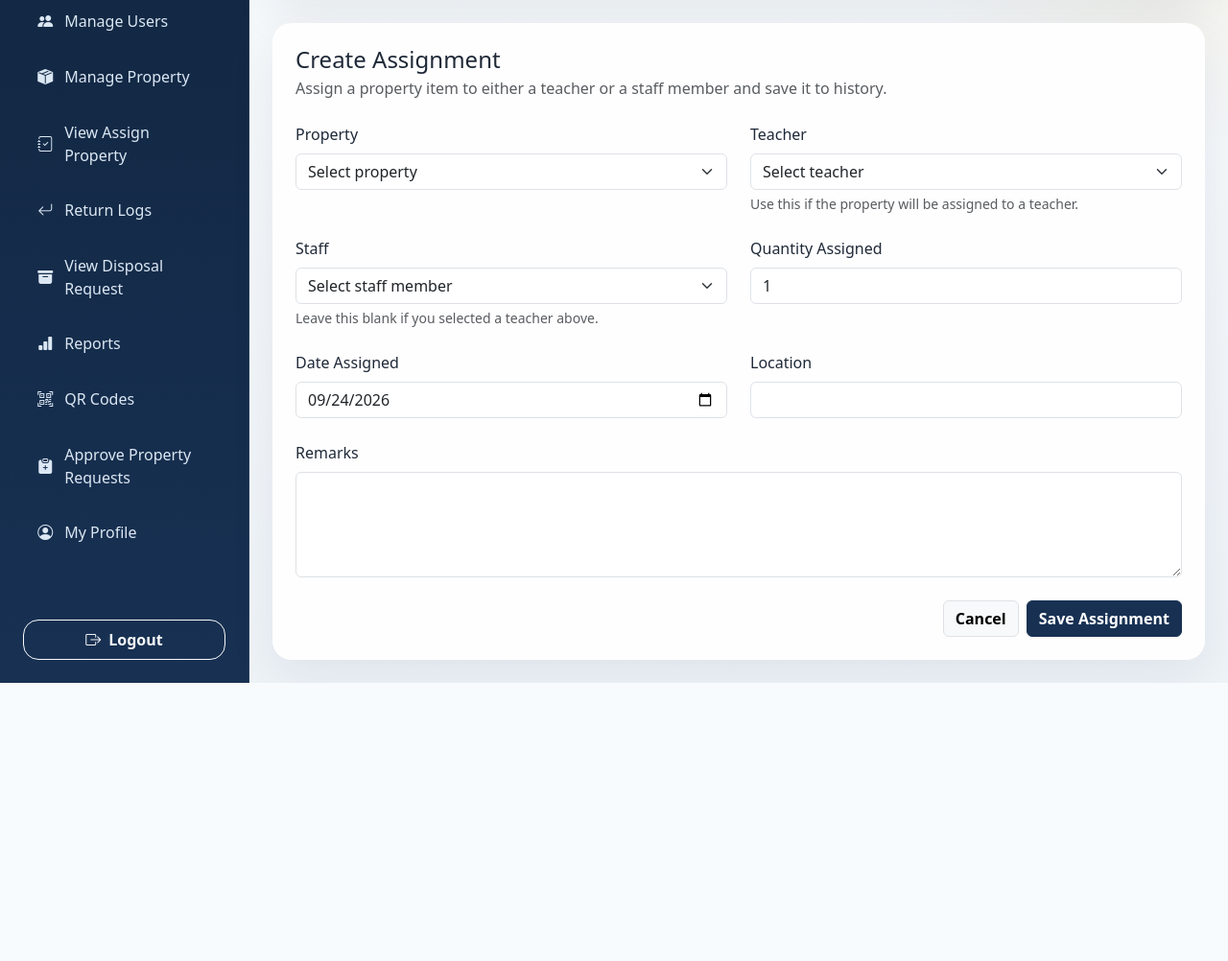
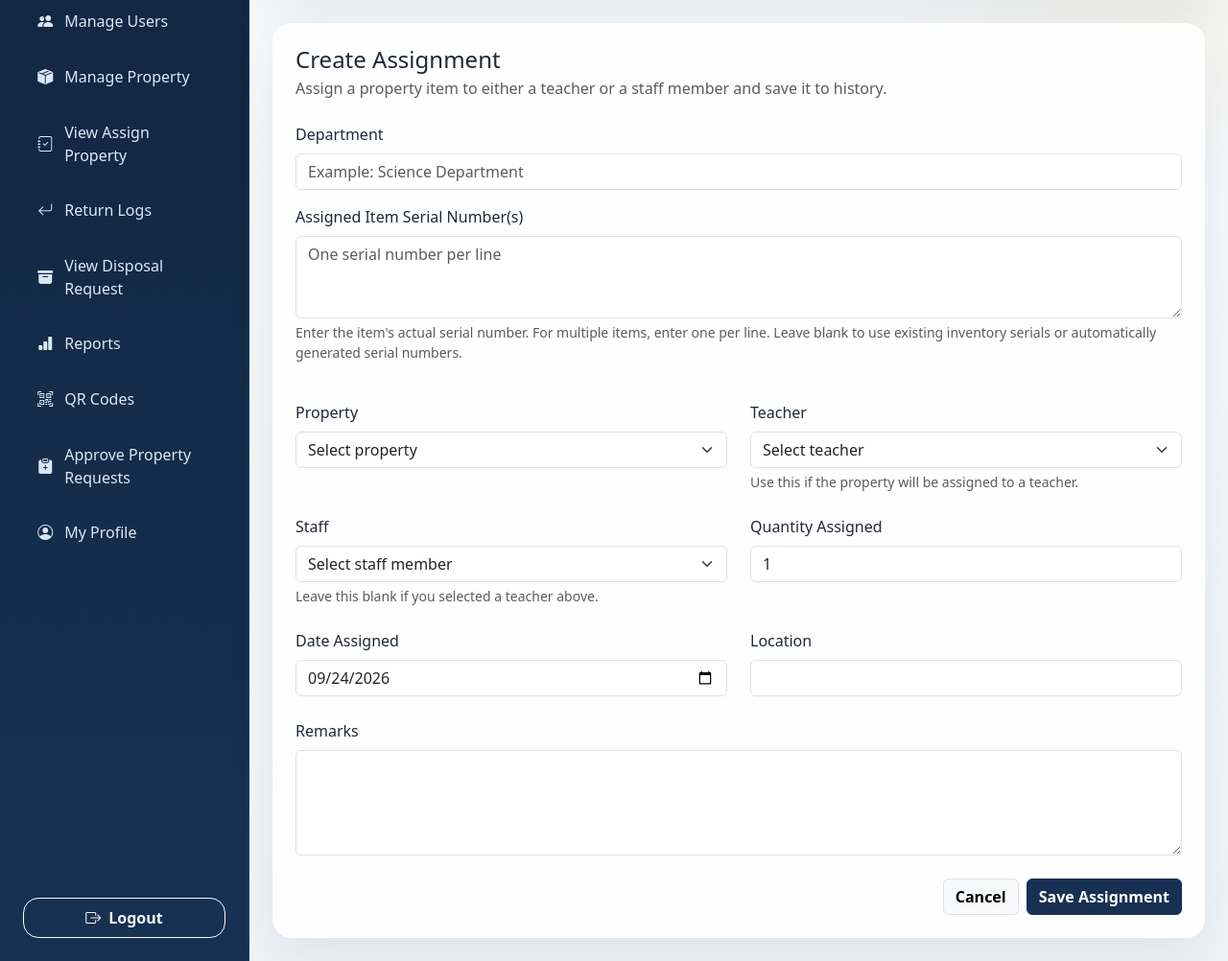
Before and after one commit to rbzromanlablab-lang/-RBLZCapstone, a Laravel app: page /assignments/create in a window 1280 px wide. Shown: the part 222-1224 px from the top of the page at 96% size. Before the commit the page ends 934 px from the top, so only its background shows below. Run offline with Laravel 12, Linux system fonts and the light colour scheme; a user stored in the database is signed in; data comes from the database, SQL or seed files in the repository; data that the repository does not hold is empty.

Commit message:
Add assignment department serial numbers and animated confirmation

```diff
--- a/app/Http/Controllers/AssignmentController.php
+++ b/app/Http/Controllers/AssignmentController.php
@@ -115,6 +115,7 @@ class AssignmentController extends Controller
                 'quantity_assigned' => $requestedQuantity,
                 'date_assigned' => $request->date('date_assigned'),
                 'location' => $request->input('location'),
+                'department' => $request->input('department'),
                 'location_id' => Location::resolveId($request->input('location')),
                 'assigned_at' => $request->date('date_assigned'),
                 'remarks' => $request->input('remarks'),
@@ -122,6 +123,7 @@ class AssignmentController extends Controller
             ]);
 
             $this->assignPropertyUnits($property, $assignment, $requestedQuantity);
+            app(\App\Services\AssignmentSerialService::class)->apply($assignment, $request->input('serial_numbers'));
             $property->decrement('quantity', $requestedQuantity);
             $property->refresh();
             $property->syncInventoryStatus();
@@ -238,11 +240,13 @@ class AssignmentController extends Controller
                 'quantity_assigned' => $requestedQuantity,
                 'date_assigned' => $request->date('date_assigned'),
                 'location' => $request->input('location'),
+                'department' => $request->input('department'),
                 'location_id' => Location::resolveId($request->input('location')),
                 'assigned_at' => $request->date('date_assigned'),
                 'remarks' => $request->input('remarks'),
             ]);
 
+            app(\App\Services\AssignmentSerialService::class)->apply($assignment, $request->input('serial_numbers'));
             $currentProperty->refresh();
             $currentProperty->syncInventoryStatus();
 
--- a/app/Http/Requests/StoreAssignmentRequest.php
+++ b/app/Http/Requests/StoreAssignmentRequest.php
@@ -24,6 +24,8 @@ class StoreAssignmentRequest extends FormRequest
             'quantity_assigned' => ['required', 'integer', 'min:1'],
             'date_assigned' => ['required', 'date'],
             'location' => ['nullable', 'string', 'max:255'],
+            'department' => ['nullable', 'string', 'max:255'],
+            'serial_numbers' => ['nullable', 'string', 'max:20000'],
             'remarks' => ['nullable', 'string'],
         ];
     }
--- a/app/Http/Requests/UpdateAssignmentRequest.php
+++ b/app/Http/Requests/UpdateAssignmentRequest.php
@@ -25,6 +25,8 @@ class UpdateAssignmentRequest extends FormRequest
             'quantity_assigned' => ['required', 'integer', 'min:1'],
             'date_assigned' => ['required', 'date'],
             'location' => ['nullable', 'string', 'max:255'],
+            'department' => ['nullable', 'string', 'max:255'],
+            'serial_numbers' => ['nullable', 'string', 'max:20000'],
             'remarks' => ['nullable', 'string'],
         ];
     }
--- a/app/Http/Requests/UpdatePropertyRequestStatusRequest.php
+++ b/app/Http/Requests/UpdatePropertyRequestStatusRequest.php
@@ -23,6 +23,8 @@ class UpdatePropertyRequestStatusRequest extends FormRequest
                 : [PropertyRequestRecord::STATUS_APPROVED, PropertyRequestRecord::STATUS_REJECTED, PropertyRequestRecord::STATUS_AWAITING_STOCK])],
             'response_notes' => ['required_if:status,rejected,awaiting_stock', 'nullable', 'string', 'max:3000'],
             'property_id' => ['required_if:status,approved,fulfilled', 'nullable', 'integer', 'exists:properties,id'],
+            'department' => ['nullable', 'string', 'max:255'],
+            'serial_numbers' => ['nullable', 'string', 'max:20000'],
         ];
     }
 }
--- a/app/Models/Assignment.php
+++ b/app/Models/Assignment.php
@@ -26,6 +26,7 @@ class Assignment extends Model
         'date_assigned',
         'expected_return_date',
         'location',
+        'department',
         'location_id',
         'assigned_at',
         'returned_at',
--- /dev/null
+++ b/resources/views/assignments/partials/department-serials.blade.php
@@ -0,0 +1,15 @@
+<div class="mb-3">
+    <label for="department" class="form-label">Department</label>
+    <input type="text" id="department" name="department" maxlength="255"
+        class="form-control @error('department') is-invalid @enderror"
+        value="{{ old('department', $assignment->department ?? '') }}" placeholder="Example: Science Department">
+    @error('department')<div class="invalid-feedback">{{ $message }}</div>@enderror
+</div>
+<div class="mb-3">
+    <label for="serial_numbers" class="form-label">Assigned Item Serial Number(s)</label>
+    <textarea id="serial_numbers" name="serial_numbers" rows="3" maxlength="20000"
+        class="form-control @error('serial_numbers') is-invalid @enderror"
+        placeholder="One serial number per line" aria-describedby="serial-help">{{ old('serial_numbers', isset($assignment) && $assignment->exists ? $assignment->propertyUnits()->orderBy('id')->pluck('serial_number')->join("\n") : '') }}</textarea>
+    <div class="form-text" id="serial-help">Enter the item's actual serial number. For multiple items, enter one per line. Leave blank to use existing inventory serials or automatically generated serial numbers.</div>
+    @error('serial_numbers')<div class="invalid-feedback">{{ $message }}</div>@enderror
+</div>
--- a/resources/views/assignments/partials/form.blade.php
+++ b/resources/views/assignments/partials/form.blade.php
@@ -1,6 +1,9 @@
 @csrf
 
 <div class="row g-4">
+    <div class="col-12">
+        @include('assignments.partials.department-serials')
+    </div>
     <div class="col-md-6">
         <label for="property_id" class="form-label">Property</label>
         <select id="property_id" name="property_id" class="form-select @error('property_id') is-invalid @enderror" required>
@@ -195,6 +198,9 @@
             });
 
             propertySelect.addEventListener('change', syncAvailableQuantity);
+            propertySelect.addEventListener('change', () => {
+                document.getElementById('serial_numbers').value = '';
+            });
             quantityInput.addEventListener('input', syncAvailableQuantity);
 
             syncAssigneeSelects();
--- a/resources/views/assignments/print.blade.php
+++ b/resources/views/assignments/print.blade.php
@@ -174,6 +174,10 @@
 
         <section class="meta">
             <div>
+                <div class="label">Department</div>
+                <div class="field">{{ $assignment->department ?: 'Not yet provided' }}</div>
+            </div>
+            <div>
                 <div class="label">Assignment No.</div>
                 <div class="field">#{{ $assignment->id }}</div>
             </div>
--- a/resources/views/assignments/show.blade.php
+++ b/resources/views/assignments/show.blade.php
@@ -30,6 +30,10 @@
         <div class="col-lg-8">
             <div class="dashboard-card p-4 h-100">
                 <h3 class="h5 mb-4">Assignment Information</h3>
+                <div class="border rounded-4 p-3 mb-3">
+                    <div class="text-muted small">Department</div>
+                    <div class="fw-semibold">{{ $assignment->department ?: 'Not yet provided' }}</div>
+                </div>
 
                 <div class="row g-3">
                     <div class="col-md-6">
--- a/resources/views/layouts/app.blade.php
+++ b/resources/views/layouts/app.blade.php
@@ -212,6 +212,21 @@
             box-shadow: 0 18px 40px rgba(15, 23, 42, 0.16);
         }
 
+        @keyframes confirmation-appear {
+            from { opacity: 0; transform: translateY(-12px) scale(0.97); }
+            to { opacity: 1; transform: translateY(0) scale(1); }
+        }
+
+        @keyframes confirmation-check {
+            from { transform: scale(0.6); }
+            to { transform: scale(1); }
+        }
+
+        @media (prefers-reduced-motion: no-preference) {
+            .flash-toast.show { animation: confirmation-appear 280ms ease-out; }
+            .flash-toast.show .confirmation-check { display: inline-block; animation: confirmation-check 350ms ease-out; }
+        }
+
         @media (max-width: 991.98px) {
             .sidebar-shell {
                 --bs-offcanvas-width: min(320px, 88vw);
@@ -357,11 +372,11 @@
                     aria-live="assertive"
                     aria-atomic="true"
                     data-flash-toast
-                    data-bs-delay="3500"
+                    data-bs-delay="5500"
                 >
                     <div class="d-flex">
                         <div class="toast-body">
-                            <strong class="d-block mb-1">Success</strong>
+                            <strong class="d-block mb-1"><i class="bi bi-check-circle-fill confirmation-check me-2" aria-hidden="true"></i>Success</strong>
                             {{ session('success') }}
                         </div>
                         <button type="button" class="btn-close btn-close-white me-3 m-auto" data-bs-dismiss="toast" aria-label="Close"></button>
--- a/resources/views/property-requests/show.blade.php
+++ b/resources/views/property-requests/show.blade.php
@@ -88,6 +88,9 @@
                             <label for="response_notes" class="form-label">{{ $canForward ? 'Staff review notes' : 'Admin notes / reason' }}</label>
                             <textarea id="response_notes" name="response_notes" class="form-control" rows="3" maxlength="3000">{{ old('response_notes') }}</textarea>
                         @endunless
+                        @if ($canAssign)
+                            @include('assignments.partials.department-serials')
+                        @endif
                         <button class="btn btn-primary w-100 mt-3" type="submit">{{ $canForward ? 'Forward to Admin' : ($canAssign ? 'Confirm Assignment and Create Receipt' : 'Save Admin Decision') }}</button>
                     </form>
                 @else
```
Also changed, not shown: app/Http/Controllers/PropertyRequestController.php (+5 -3 lines), app/Services/AssignmentSerialService.php (added, +29 -0 lines), tests/Feature/AssignmentDepartmentSerialTest.php (added, +68 -0 lines), tests/Feature/PropertyRequestWorkflowTest.php (+3 -1 lines), database/migrations/2026_09_18_000001_add_department_to_assignments.php (added).
